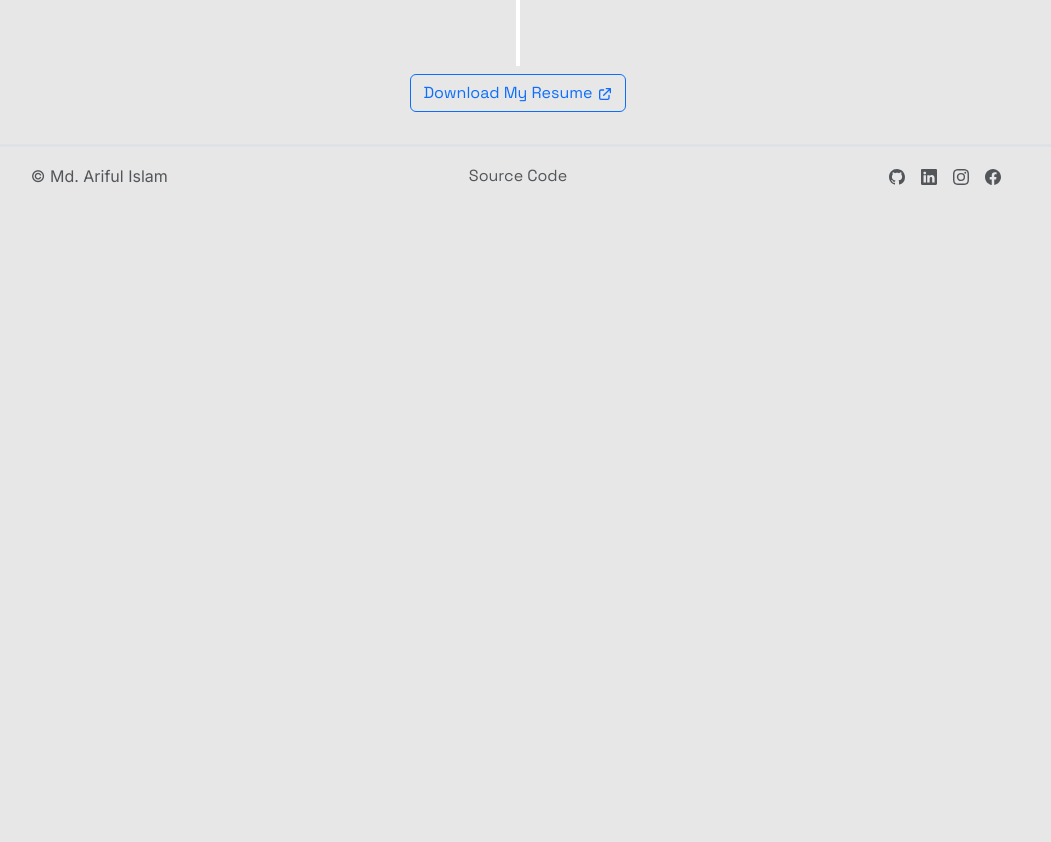
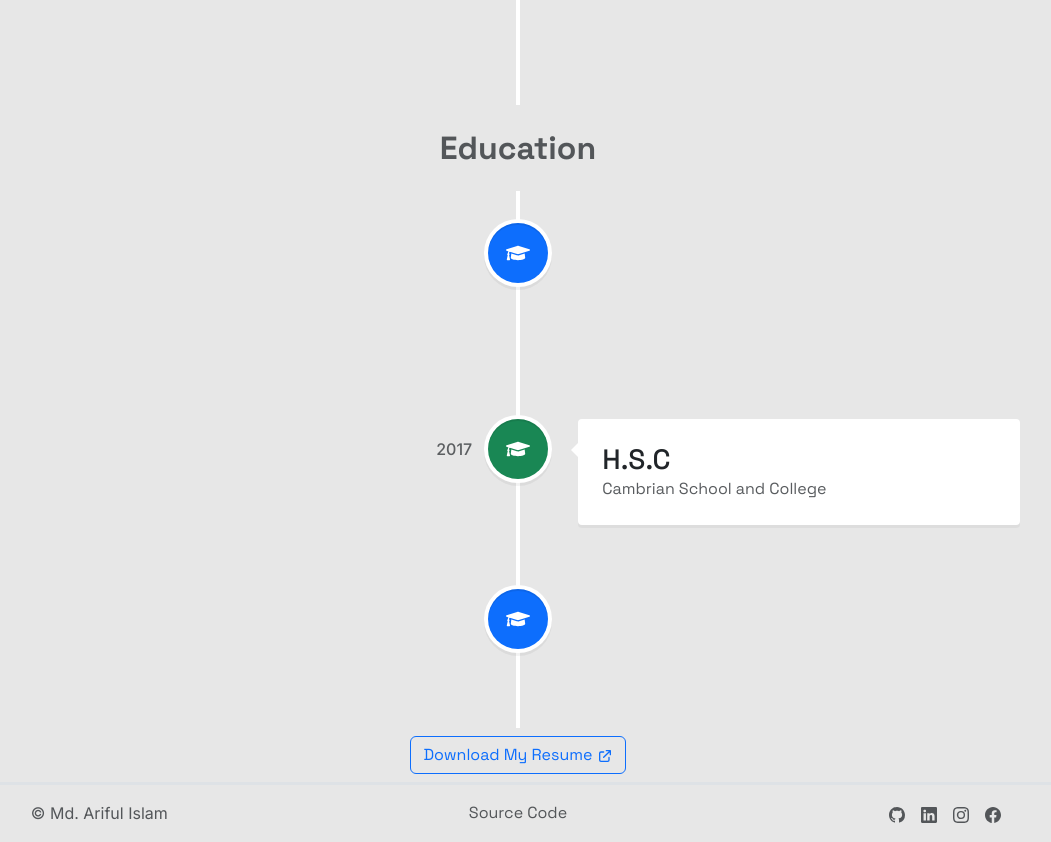
Before and after one commit to arifulrony10/arifulrony10, a React (Vite) app: page /about in a window 1280 px wide. Shown: the part 1680-2522 px from the top of the page, without its empty margins (122-1173 px from the left). Before the commit the page ends 1884 px from the top, so only its background shows below. Built offline with nearby package versions, Linux system fonts and the light colour scheme.

Commit message:
home screen fixed

```diff
--- a/src/components/footer/footer.component.jsx
+++ b/src/components/footer/footer.component.jsx
@@ -1,7 +1,7 @@
 const Footer = () => {
   return (
     <div className='container'>
-      <div className='d-md-flex flex-sm-col flex-wrap justify-content-between align-items-center py-3 mt-4 border-top border-3'>
+      <div className='d-md-flex flex-sm-col flex-wrap justify-content-between align-items-center py-3 border-top border-3'>
         <div className='col-md-4 d-flex justify-content-center align-items-center'>
           <span className='mb-md-0 text-muted'>© Md. Ariful Islam</span>
         </div>
--- a/src/components/timeline/timeline.component.jsx
+++ b/src/components/timeline/timeline.component.jsx
@@ -4,9 +4,11 @@ import {
 } from 'react-vertical-timeline-component';
 import 'react-vertical-timeline-component/style.min.css';
 import { BsBriefcaseFill } from 'react-icons/bs';
-
+import { FaGraduationCap } from 'react-icons/fa';
 const TimelineComponent = () => {
   return (
+    <div>
+      <h3 className='text-center my-4 text-muted fs-2 fw-bold'>Experience</h3>
       <VerticalTimeline>
         <VerticalTimelineElement
           className='vertical-timeline-element--education'
@@ -27,8 +29,8 @@ const TimelineComponent = () => {
           </a>
 
           <p className='fw-normal'>
-          A global health research institute in Dhaka, Bangladesh, dedicated to
-          innovative scientific research to solve public health challenges
+            A global health research institute in Dhaka, Bangladesh, dedicated
+            to innovative scientific research to solve public health challenges
             through various methodologies.
           </p>
           <ul>
@@ -40,7 +42,9 @@ const TimelineComponent = () => {
             <li>Proactively enter protocol data and generate reports.</li>
             <li>Support funding opportunity search and summary.</li>
             <li>Maintain proposal database and provide reports.</li>
-          <li>Track ERP actions and provide support throughout its phases.</li>
+            <li>
+              Track ERP actions and provide support throughout its phases.
+            </li>
           </ul>
         </VerticalTimelineElement>
         <VerticalTimelineElement
@@ -59,10 +63,11 @@ const TimelineComponent = () => {
             Software Development Team-IT, Walton Hi-Tech Industries PLC
           </a>
           <p className='fw-normal'>
-          Walton is one of the largest industries in Bangladesh. They have over
-          a hundred outlets across the country. Moreover, there are different
-          types of outlets. So, build a solution for the customer, using which
-          one can easily locate the nearest desired type of outlet.
+            Walton is one of the largest industries in Bangladesh. They have
+            over a hundred outlets across the country. Moreover, there are
+            different types of outlets. So, build a solution for the customer,
+            using which one can easily locate the nearest desired type of
+            outlet.
           </p>
           <ul>
             <li>Recreate an solution for locating nearest outlet.</li>
@@ -92,20 +97,72 @@ const TimelineComponent = () => {
           <p className='fw-normal'></p>
           <ul>
             <li>
-            Overseeing and evaluating all technological activities in accordance
-            with established objectives.
+              Overseeing and evaluating all technological activities in
+              accordance with established objectives.
             </li>
             <li>
               Coming up with and implementing IT policies and systems to support
               the execution of strategies decided upon by the management.
             </li>
             <li>
-            Examining the business demands of all departments to identify their
-            technology requirements.
+              Examining the business demands of all departments to identify
+              their technology requirements.
             </li>
           </ul>
         </VerticalTimelineElement>
       </VerticalTimeline>
+      <h3 className='text-center my-4 text-muted fs-2 fw-bold'>Education</h3>
+      <VerticalTimeline>
+        <VerticalTimelineElement
+          className='vertical-timeline-element--education'
+          date='2023'
+          iconStyle={{ background: 'rgb(13, 110, 253)', color: '#fff' }}
+          icon={<FaGraduationCap />}
+        >
+          <h3 className='vertical-timeline-element-title'>BSc in CSE</h3>
+          <a
+            href='https://www.aiub.edu/'
+            target='_blank'
+            rel='noopener noreferrer'
+            className='vertical-timeline-element-subtitle text-decoration-none text-muted fs-6'
+          >
+            American International University-Bangladesh (AIUB)
+          </a>
+        </VerticalTimelineElement>
+        <VerticalTimelineElement
+          className='vertical-timeline-element--education'
+          date='2017'
+          iconStyle={{ background: 'rgb(25, 135, 84)', color: '#fff' }}
+          icon={<FaGraduationCap />}
+        >
+          <h3 className='vertical-timeline-element-title'>H.S.C</h3>
+          <a
+            href='https://www.cambrian.edu.bd/'
+            target='_blank'
+            rel='noopener noreferrer'
+            className='vertical-timeline-element-subtitle text-decoration-none text-muted fs-6'
+          >
+            Cambrian School and College
+          </a>
+        </VerticalTimelineElement>
+        <VerticalTimelineElement
+          className='vertical-timeline-element--education'
+          date='2015'
+          iconStyle={{ background: 'rgb(13, 110, 253)', color: '#fff' }}
+          icon={<FaGraduationCap />}
+        >
+          <h3 className='vertical-timeline-element-title'>S.S.C</h3>
+          <a
+            href='https://www.cambrian.edu.bd/'
+            target='_blank'
+            rel='noopener noreferrer'
+            className='vertical-timeline-element-subtitle text-decoration-none text-muted fs-6'
+          >
+            Cambrian School and College
+          </a>
+        </VerticalTimelineElement>
+      </VerticalTimeline>
+    </div>
   );
 };
 export default TimelineComponent;
--- a/src/layouts/main.layout.jsx
+++ b/src/layouts/main.layout.jsx
@@ -5,13 +5,13 @@ import Footer from '../components/footer/footer.component';
 const MainLayout = () => {
   return (
     <div className='container-fluid'>
-      <header className='row' style={{ minHeight: '10vh' }}>
+      <header className='row'>
         <Navbar />
       </header>
-      <main className='container' style={{ minHeight: '80vh' }}>
+      <main className='container'>
         <Outlet />
       </main>
-      <footer className='row' style={{ minHeight: '10vh' }}>
+      <footer className='row'>
         <Footer />
       </footer>
     </div>
```
Lines whose indentation alone changed are shown as unchanged.
